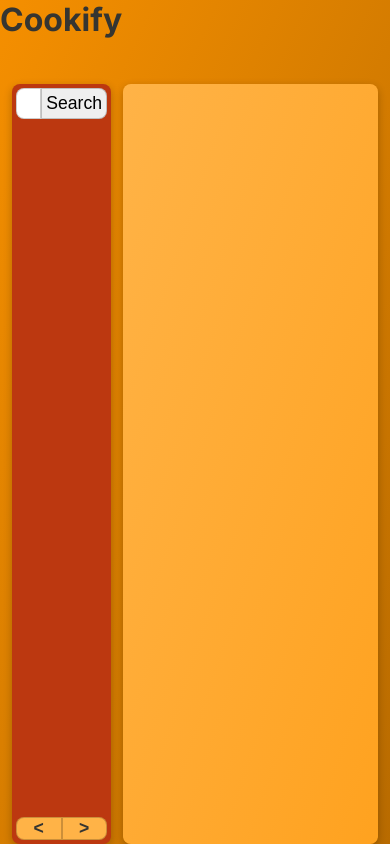
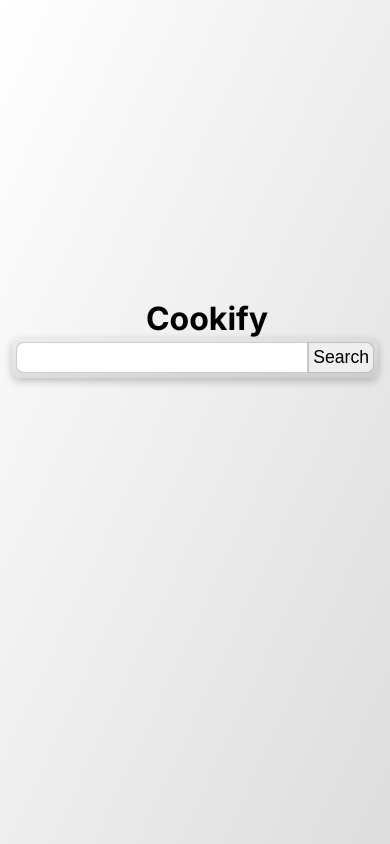
Before and after one commit to alexey-bachmanov/Cookify-React, a Next.js app: page / in a window 390 px wide. Built offline with nearby package versions, Linux system fonts and the light colour scheme.

Commit message:
added mobile support, cleaned up styling

```diff
--- a/components/Header.tsx
+++ b/components/Header.tsx
@@ -1,8 +1,18 @@
+'use client';
 import React from 'react';
+import { useContext } from 'react';
+import UIContext from '@/stores/store';
+import styles from '../styles/Header.module.css';
 
 const Header: React.FC = function (props: any) {
+  const ctx = useContext(UIContext);
+
+  // set classes //
+  const componentStyle = `${styles['header']} ${styles['mode' + ctx.mode]}`;
+  console.log(componentStyle);
+
   return (
-    <header>
+    <header className={componentStyle}>
       <h1>Cookify</h1>
     </header>
   );
--- a/components/RecipeContainer.tsx
+++ b/components/RecipeContainer.tsx
@@ -684,16 +684,19 @@ const RecipeContainer: React.FC = function () {
   }, [ctx.currentRecipeID]);
 
   // set styles //
-  const isShown = ctx.recipeDrawerShown;
   const componentStyle = `${styles['recipe-container']} ${
-    isShown ? '' : styles.hidden
+    styles['mode' + ctx.mode]
   }`;
 
   return (
     <div className={componentStyle}>
       {recipeData && (
         <>
-          <h2>{recipeData!.title}</h2>
+          <span>
+            <h2>{recipeData!.title}</h2>
+            <button onClick={() => ctx.setMode(1)}>Back</button>
+          </span>
+
           <Image
             src={recipeData!.image}
             width={480}
--- a/components/SearchContainer.tsx
+++ b/components/SearchContainer.tsx
@@ -15,17 +15,16 @@ const SearchContainer: React.FC = function () {
   ));
 
   // determine styles
-  const isShown = ctx.searchDrawerShown;
-  const isSquished = ctx.recipeDrawerShown;
+  // className = 'searh-container mode0'
   const componentStyle = `${styles['search-container']} ${
-    isShown ? '' : styles.hidden
-  } ${isSquished ? styles.squished : styles.full}`;
+    styles['mode' + ctx.mode]
+  }`;
 
   return (
     <div className={componentStyle}>
       <SearchForm />
-      <ul>{currentItemsJSX}</ul>
-      <PaginationController />
+      {ctx.mode !== 0 && <ul>{currentItemsJSX}</ul>}
+      {ctx.mode !== 0 && <PaginationController />}
     </div>
   );
 };
--- a/stores/store.tsx
+++ b/stores/store.tsx
@@ -5,15 +5,13 @@ import { ContextShape, SearchResult } from '@/types/types';
 ///// create context /////
 const ITEMSPERPAGE = 8;
 const UIContext = React.createContext<ContextShape>({
-  searchDrawerShown: false,
-  recipeDrawerShown: false,
+  mode: 0,
   currentPage: 1,
   numResults: 0,
   itemsPerPage: 1,
   searchResults: [],
   currentRecipeID: 0,
-  showSearch: () => {},
-  showRecipe: () => {},
+  setMode: () => {},
   incrPage: () => {},
   decrPage: () => {},
   setPage: () => {},
@@ -28,8 +26,10 @@ const UIContextProvider = function ({
   children: React.ReactNode;
 }) {
   // state declarations //
-  const [searchDrawerShown, setSearchDrawerShown] = useState<boolean>(true);
-  const [recipeDrawerShown, setRecipeDrawerShown] = useState<boolean>(true);
+  const [mode, setMode] = useState<number>(0);
+  // mode 0: startup view, with only header and searchbar
+  // mode 1: search query entered, search result window expands
+  // mode 2: recipe clicked, recipe drawer showing
   const [currentPage, setCurrentPage] = useState<number>(1);
   const [numResults, setNumResults] = useState<number>(0);
   const [searchQuery, setSearchQuery] = useState<string>('');
@@ -56,12 +56,6 @@ const UIContextProvider = function ({
   };
 
   // handler functions //
-  const showSearch = function () {
-    setSearchDrawerShown(true);
-  };
-  const showRecipe = function () {
-    setRecipeDrawerShown(true);
-  };
   const incrPage = async function () {
     const totalPages = Math.ceil(numResults / ITEMSPERPAGE);
     const [newResults, _] = await getRecipeList(
@@ -90,22 +84,22 @@ const UIContextProvider = function ({
     setNumResults(totalResults);
     setCurrentPage(1);
     setSearchQuery(query);
+    if (mode === 0) setMode(1);
   };
   const changeCurrentRecipe = function (recipeID: number) {
     setCurrentRecipeID(recipeID);
+    setMode(2);
   };
 
   // assemble context value
   const contextValue: ContextShape = {
-    searchDrawerShown,
-    recipeDrawerShown,
+    mode,
     currentPage,
     numResults,
     itemsPerPage: ITEMSPERPAGE,
     searchResults,
     currentRecipeID,
-    showSearch,
-    showRecipe,
+    setMode,
     incrPage,
     decrPage,
     setPage,
--- /dev/null
+++ b/styles/Header.module.css
@@ -0,0 +1,45 @@
+.header {
+  color: var(--color-text);
+  transition: all var(--transition-time);
+  margin: auto var(--drawer-margins);
+}
+
+.mode0 {
+  position: fixed;
+  bottom: 60vh;
+  left: 50vw;
+  transform: translateX(-50%);
+}
+.mode1 {
+  position: fixed;
+  bottom: 95vh;
+  left: 50vw;
+  transform: translateX(-50%);
+}
+.mode2 {
+  position: fixed;
+  bottom: 95vh;
+  left: 0;
+  transform: translateX(0);
+}
+
+@media screen and (max-width: 768px) {
+  .mode0 {
+    position: fixed;
+    bottom: 60vh;
+    left: 50vw;
+    transform: translateX(-50%);
+  }
+  .mode1 {
+    position: fixed;
+    bottom: 95vh;
+    left: 50vw;
+    transform: translateX(-50%);
+  }
+  .mode2 {
+    position: fixed;
+    bottom: 95vh;
+    left: 50vw;
+    transform: translateX(-50%);
+  }
+}
--- a/styles/RecipeContainer.module.css
+++ b/styles/RecipeContainer.module.css
@@ -1,12 +1,8 @@
 .recipe-container {
-  height: 90vh;
   box-shadow: rgba(0, 0, 0, 0.24) 0px 3px 8px;
   border-radius: var(--border-radius);
-  position: fixed;
-  top: 10vh;
-  right: var(--drawer-margins);
-  width: calc(70% - (1.5 * var(--drawer-margins)));
-  transition: all 1000ms;
+
+  transition: all var(--transition-time);
   overflow-y: scroll;
   background: var(--fill-foreground);
 }
@@ -23,7 +19,19 @@
   background: var(--fill-scroll-thumb);
   border-radius: var(--border-radius);
 }
-
+.recipe-container span {
+  display: flex;
+  justify-content: space-between;
+  align-items: center;
+  width: 100%;
+}
+.recipe-container button {
+  margin: 4px;
+  padding: 4px;
+  font-size: 1.1rem;
+  border-radius: var(--border-radius);
+  border: 1px solid rgba(0, 0, 0, 0.2);
+}
 .recipe-container h2,
 .recipe-container h3,
 .recipe-container p,
@@ -39,11 +47,71 @@
   border-radius: var(--border-radius);
 }
 
-.hidden {
+.mode0 {
   opacity: 0;
-  width: 0;
-  margin: 0px auto;
+  height: 95vh;
+  width: calc(70% - (1.5 * var(--drawer-margins)));
+  position: fixed;
+  top: 5vh;
+  right: 0;
+  transform: translateX(100%);
+}
+
+.mode1 {
+  opacity: 0;
+  height: 95vh;
+  width: calc(70% - (1.5 * var(--drawer-margins)));
+  position: fixed;
+  top: 5vh;
+  right: 0;
+  transform: translateX(100%);
+}
+
+.mode2 {
+  opacity: 1;
+  height: calc(95vh - var(--drawer-margins));
+  width: calc(70% - (1.5 * var(--drawer-margins)));
+  position: fixed;
+  top: 5vh;
+  right: var(--drawer-margins);
+  transform: translateX(0);
 }
 
 /* Add media query
 if < mobile width & shown, set width to 100% */
+@media screen and (max-width: 768px) {
+  .recipe-container img {
+    width: 100%;
+    height: auto;
+    margin: 0;
+  }
+  .mode0 {
+    opacity: 0;
+    height: 95vh;
+    width: calc(70% - (1.5 * var(--drawer-margins)));
+    position: fixed;
+    top: 5vh;
+    right: 0;
+    transform: translateX(100%);
+  }
+
+  .mode1 {
+    opacity: 0;
+    height: 95vh;
+    width: calc(100% - (2 * var(--drawer-margins)));
+    position: fixed;
+    top: 5vh;
+    right: 0;
+    transform: translateX(100%);
+  }
+
+  .mode2 {
+    opacity: 1;
+    height: calc(95vh - var(--drawer-margins));
+    width: calc(100% - (2 * var(--drawer-margins)));
+    position: fixed;
+    top: 5vh;
+    right: var(--drawer-margins);
+    transform: translateX(0);
+  }
+}
--- a/styles/SearchContainer.module.css
+++ b/styles/SearchContainer.module.css
@@ -1,11 +1,7 @@
 .search-container {
-  height: 90vh;
   box-shadow: rgba(0, 0, 0, 0.24) 0px 3px 8px;
   border-radius: var(--border-radius);
-  position: fixed;
-  top: 10vh;
-  left: var(--drawer-margins);
-  transition: all 1000ms;
+  transition: all var(--transition-time);
   display: flex;
   flex-direction: column;
   justify-content: space-between;
@@ -39,19 +35,60 @@
   min-height: 0;
 }
 
-.hidden {
-  opacity: 0;
-  width: 720px;
-  margin: 0px auto;
+.mode0 {
+  height: 40px;
+  width: 500px;
+  position: fixed;
+  top: 40vh;
+  left: 50vw;
+  transform: translateX(-50%);
 }
 
-.squished {
-  width: calc(30% - 1.5 * var(--drawer-margins));
+.mode1 {
+  height: calc(95vh - var(--drawer-margins));
+  width: 500px;
+  position: fixed;
+  top: 5vh;
+  left: 50vw;
+  transform: translateX(-50%);
 }
 
-.full {
-  width: 720px;
+.mode2 {
+  height: calc(95vh - var(--drawer-margins));
+  width: calc(30% - 1.5 * var(--drawer-margins));
+  position: fixed;
+  top: 5vh;
+  left: var(--drawer-margins);
+  transform: translateX(0);
 }
 /* Add media query
 if < mobile width & !squished, set width to 100%
 if < mobile width & squished, set width to 0 */
+@media screen and (max-width: 768px) {
+  .mode0 {
+    opacity: 1;
+    width: calc(100% - 2 * var(--drawer-margins));
+    position: fixed;
+    top: 40vh;
+    left: var(--drawer-margins);
+    transform: translateX(0);
+  }
+  .mode1 {
+    opacity: 1;
+    height: calc(95vh - var(--drawer-margins));
+    width: calc(100% - 2 * var(--drawer-margins));
+    position: fixed;
+    top: 5vh;
+    left: var(--drawer-margins);
+    transform: translateX(0);
+  }
+  .mode2 {
+    opacity: 0;
+    height: calc(95vh - var(--drawer-margins));
+    width: calc(100% - 2 * var(--drawer-margins));
+    position: fixed;
+    top: 5vh;
+    left: 0;
+    transform: translateX(-100%);
+  }
+}
--- a/styles/SearchResultDisplayItem.module.css
+++ b/styles/SearchResultDisplayItem.module.css
@@ -28,3 +28,9 @@
   cursor: pointer;
   transform: translateY(-1px);
 }
+
+@media screen and (max-width: 768px) {
+  .search-result-item h3 {
+    font-size: 1rem;
+  }
+}
--- a/styles/globals.css
+++ b/styles/globals.css
@@ -20,29 +20,41 @@
   --orange-1000: #ffc370;
   --orange-1100: #ffcc85;
   --olive-500: #353531;
+  --gray-400: #999;
+  --gray-500: #aaa;
+  --gray-600: #bbb;
+  --gray-700: #ccc;
+  --gray-800: #ddd;
+  --gray-900: #eee;
+  --gray-1000: #fff;
 
   --fill-foreground: linear-gradient(
     to bottom right,
-    var(--orange-800),
-    var(--orange-600)
+    var(--gray-900),
+    var(--gray-700)
   );
-  --fill-midground: var(--red-100);
+  --fill-midground: linear-gradient(
+    to bottom right,
+    var(--gray-900),
+    var(--gray-700)
+  );
   --fill-background: linear-gradient(
     to bottom right,
-    var(--orange-400),
-    var(--orange-100)
+    var(--gray-1000),
+    var(--gray-800)
   );
 
-  --fill-button: var(--orange-800);
-  --fill-button-hover: var(--orange-1100);
+  --fill-button: var(--gray-900);
+  --fill-button-hover: var(--gray-1000);
 
-  --fill-scroll-track: var(--red-600);
-  --fill-scroll-thumb: var(--red-300);
-  --color-text: var(--olive-500);
+  --fill-scroll-track: var(--gray-700);
+  --fill-scroll-thumb: var(--gray-900);
+  --color-text: black;
 
-  --mobile-width: 720px;
+  --mobile-width: 768px;
   --border-radius: 8px;
   --drawer-margins: 12px;
+  --transition-time: 800ms;
 }
 
 * {
@@ -58,9 +70,6 @@ body {
   overflow-x: hidden;
   background: var(--fill-background);
 }
-h1 {
-  color: var(--color-text);
-}
 h2,
 h3 {
   color: var(--color-text);
```
Also changed, not shown: types/types.ts (+5 -7 lines).
